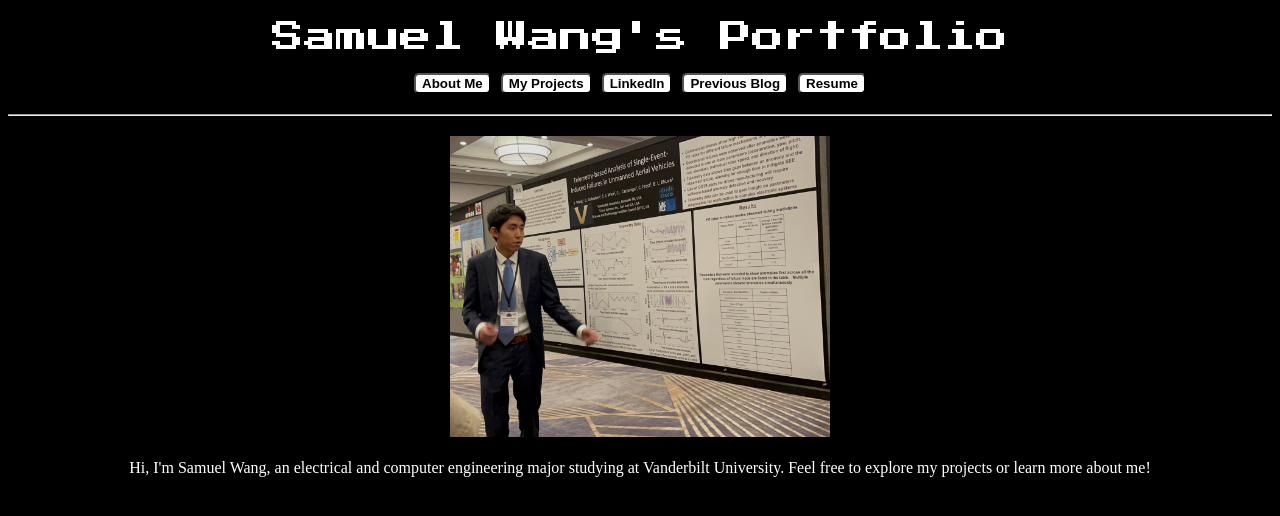
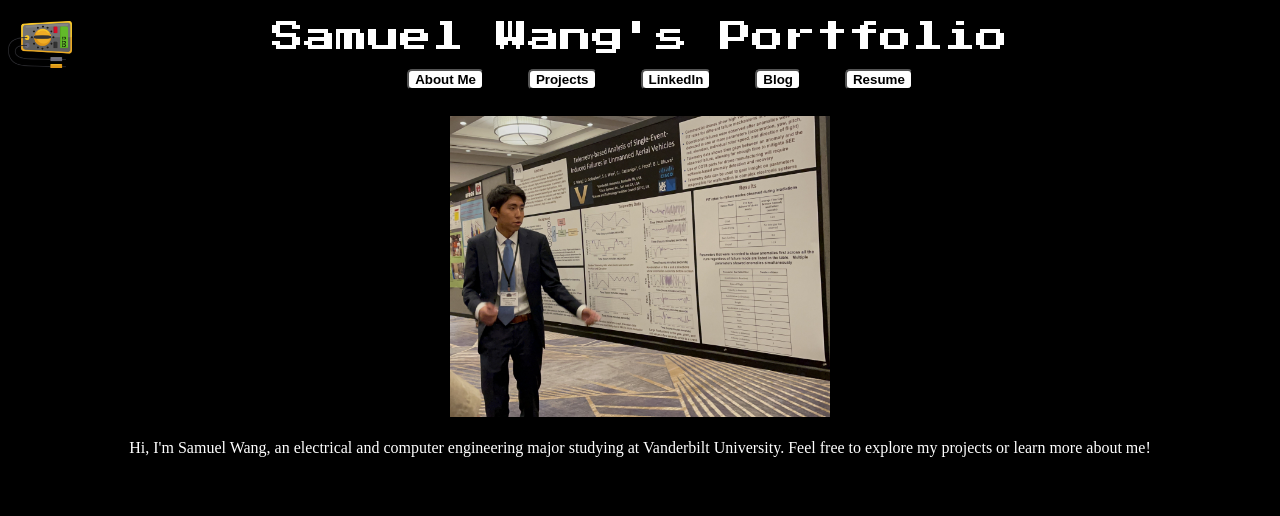
Before and after one commit to SamuelWang05/SamuelWang.github.io, a plain HTML site: page index.html in a window 1280 px wide. Drawn offline with Linux system fonts and the light colour scheme.

Commit message:
Added some JS

```diff
--- a/index.html
+++ b/index.html
@@ -11,43 +11,24 @@
     <link href="https://fonts.googleapis.com/css2?family=Press+Start+2P&display=swap" rel="stylesheet">
 </head>
 <body>
+    <div id="cursor"></div>
+    <script src="script.js"></script>
+
     <h1>Samuel Wang's Portfolio</h1>
 
-    <div class = "button-container">
-
-        <a href = "aboutMe.html" target = _self title = "Learn more about me!">
-            <button>
-                <b> About Me </b>
-            </button>
-        </a>
-
-        <a href = "projectsHome.html" target = _self title = "See what I've made!">
-            <button>
-                <b> My Projects </b>
-            </button>
-        </a>
-
-        <a href = "https://www.linkedin.com/in/samuel-wang-506a9029a/", target = _blank title = "Connect with me!">
-            <button>
-                <b> LinkedIn </b>
-            </button>
-        </a>
-
-        <a href = "https://samuelwang1.blogspot.com/" target = _blank title = "My old blog website">
-            <button>
-                <b>Previous Blog</b>
-            </button>
-        </a>
-
-        <a href = "Downloadables/Samuel Wang Electrical Engineering Resume.pdf" target = _blank title = "My resume">
-            <button>
-                <b>Resume</b>
-            </button>
-        </a>
-
+    <div id="container">
+        <div class="container" style="display: flex; flex-direction: row; align-items: center; justify-content: center;">
+            <nav>
+                <ul>
+                    <li><a href = "aboutMe.html" target = _self title = "Learn more about me!"><button><b>About Me</b></button></a></li>
+                    <li><a href = "projectsHome.html" target = _self title = "See what I've made!"><button><b>Projects</b></button></a></li>
+                    <li><a href = "https://www.linkedin.com/in/samuel-wang-506a9029a/", target = _blank title = "Connect with me!"><button><b>LinkedIn</b></button></a></li>
+                    <li><a href = "https://samuelwang1.blogspot.com/" target = _blank title = "My old blog website"><button><b>Blog</b></button></a></li>
+                    <li><a href = "Downloadables/Samuel Wang Electrical Engineering Resume.pdf" target = _blank title = "My resume"><button><b>Resume</b></button></a></li>
+                </ul>
+            </nav>
+        </div>
     </div>
-
-    <hr>
 
     <img src = "Images/meWithPoster.jpg" height = "300" alt = "This is a picture of me in front of a poster" title="My poster presentation at the NSREC 2023 confrence">
 
--- /dev/null
+++ b/script.js
@@ -0,0 +1,31 @@
+let lastX = null;
+let lastY = null;
+let lastTime = null;
+const cursor = document.getElementById('cursor'); // Reference to the custom cursor
+
+// Set the initial position of the cursor
+cursor.style.position = 'absolute';
+
+document.addEventListener('mousemove', (event) => {
+    const { clientX: x, clientY: y } = event;
+
+    // Update the cursor's position
+    cursor.style.left = `${x}px`;
+    cursor.style.top = `${y}px`;
+
+    if (lastX !== null && lastY !== null && lastTime !== null) {
+        const dx = x - lastX; // Change in X (horizontal movement)
+        const dy = y - lastY; // Change in Y (vertical movement)
+
+        // Calculate angle
+        const angle = Math.atan2(dy, dx) * (180 / Math.PI); // Use dy and dx correctly
+
+        // Apply rotation
+        cursor.style.transform = `rotate(${angle}deg)`;
+    }
+
+    // Update last position and time
+    lastX = x;
+    lastY = y;
+    lastTime = event.timeStamp;
+});
--- a/style.css
+++ b/style.css
@@ -2,12 +2,13 @@ h1{
     font-family: "Press Start 2P";
     font-weight: 100;
     color: white;
-    margin-bottom: 10px;
+    margin-bottom: 0px;
     text-align: center;
 }
 
 body{
     background-color: black;
+    overflow: hidden;
 }
 
 button{
@@ -16,16 +17,9 @@ button{
     border-radius: 5px;
 }
 
-.button-container {
-    display: flex;
-    justify-content: center;
-    gap: 10px;
-    margin: 20px 0;
-}
-
 img {
     display: block;
-    margin: 20px auto;
+    margin: 10px auto;
     max-width: 30%;
     height: auto;
 }
@@ -36,6 +30,48 @@ h4{
     font-weight: 50;
 }
 
+nav{
+    display: flex;
+    align-items: center;
+    justify-content: space-between;
+    flex-wrap:wrap;
+}
+
+nav ul li{
+    display: inline-block;
+    list-style: none;
+    margin: 0px 20px;
+    align-items: center;
+}
+
+nav ul li a{
+    color: white;
+    text-decoration: none;
+    font-size: 18;
+}
+
 hr{
     line-height: 0;
+    marign:10px 0;
 }
+
+#container{
+    margin-top:0px;
+    margin-bottom: 0px;
+}
+
+#cursor {
+    position: absolute;
+    width: 64px; /* Adjust width for your cursor image */
+    height: 64px; /* Adjust height for your cursor image */
+    background-image: url("Images/cursor.png"); /* Use your custom cursor image */
+    background-size: contain; /* Scale the image to fit */
+    background-repeat: no-repeat; /* Prevent repeating the image */
+    pointer-events: none; /* Prevent the cursor from blocking mouse events */
+    transform-origin: center; /* Set the pivot point for rotation */
+    transition: transform 0.1s; /* Smooth transition for rotation */
+}
+
+html, body{
+    cursor: none;
+}
```
Also changed, not shown: aboutMe.html (+3 -0 lines), projectsHome.html (+6 -1 lines), Images/cursor.png (added).
